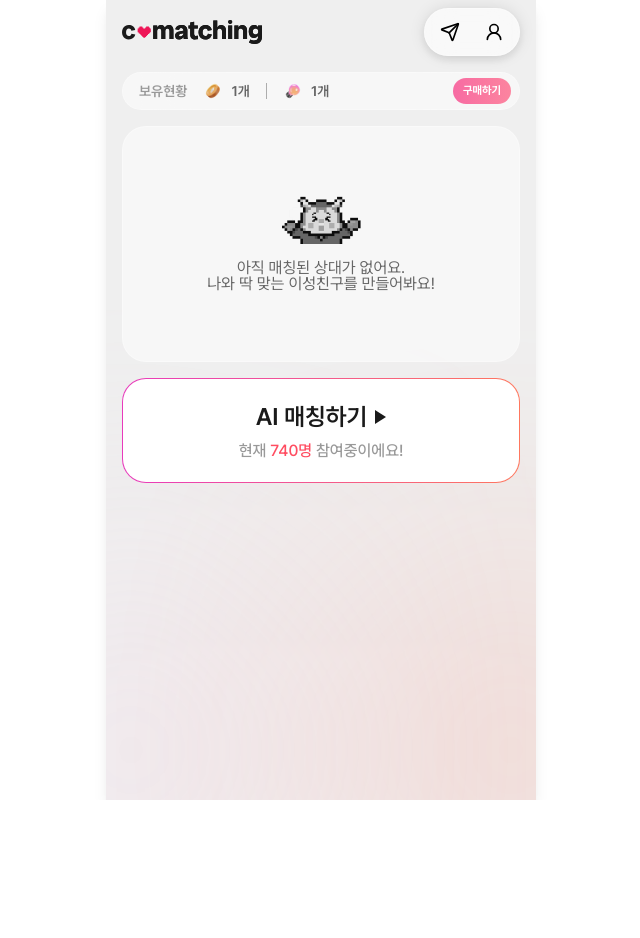
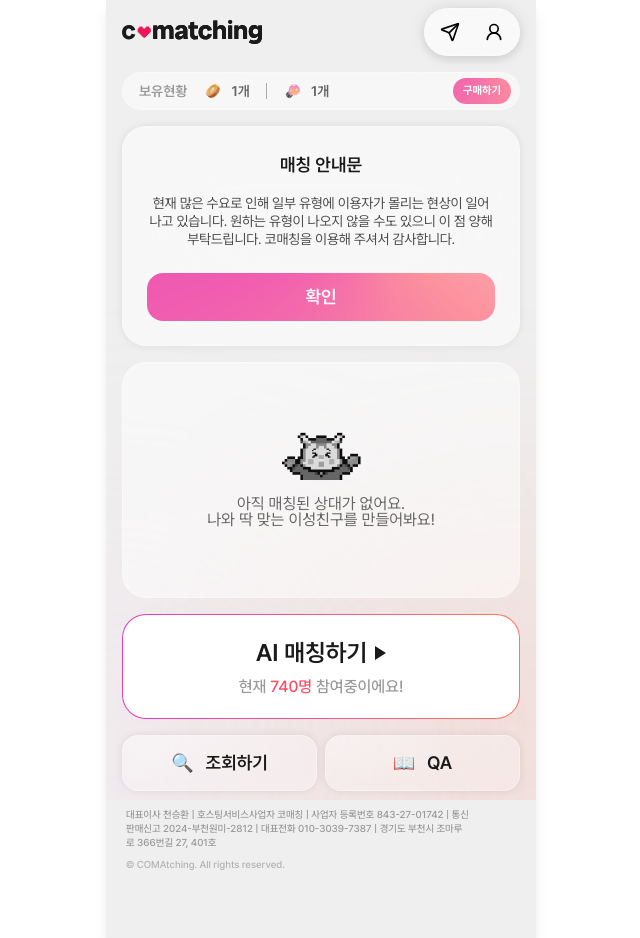
Before and after one commit to COMAtching/COMAtching5_FE, a Next.js app: page /main in a window 1280 px wide. Shown: the whole page, without its empty margins (319-959 px from the left). Before the commit the page ends 800 px from the top, so only its background shows below. Built offline with nearby package versions, Linux system fonts and the light colour scheme.

Commit message:
feat: 메인 버튼 및 공지 컴포넌트 생성

```diff
--- a/app/globals.css
+++ b/app/globals.css
@@ -125,22 +125,14 @@
   }
 }
 
-/* ============================
-   Shared bg-pink-conic utility
-   ============================ */
-
 @layer utilities {
-  .bg-pink-conic {
-    background: linear-gradient(90deg, #F76BA3 0%, #FA78A0 49.85%, #FC849F 99.69%);
-  }
-
-  .bg-pink-gradient {
-    background:
-      linear-gradient(
-        288.98deg,
-        rgba(255, 98, 95, 0.051694) 19.94%,
-        rgba(232, 58, 188, 0.15) 105.37%
-      ),
-      rgba(255, 255, 255, 0.2);
+  .bg-milky-pink {
+    background: conic-gradient(
+      from -36.07deg at 64.06% -102.34%,
+      #e83abc 0deg,
+      rgba(255, 119, 94, 0.1) 0.04deg,
+      rgba(255, 77, 97, 0.6) 169.2deg,
+      #e83abc 360deg
+    );
   }
 }
--- a/app/main/_components/FooterButtonList.tsx
+++ b/app/main/_components/FooterButtonList.tsx
@@ -25,11 +25,39 @@ const MatchingButton = () => {
 };
 
 const SearchMyListButton = () => {
-  return <button type="button">Search My List</button>;
+  return (
+    <button
+      type="button"
+      style={{
+        background:
+          "radial-gradient(100% 99.65% at 0% -4.11%, rgba(255, 255, 255, 0.5) 0%, rgba(255, 255, 255, 0.3) 100%)",
+      }}
+      className="flex h-[56px] flex-1 items-center justify-center rounded-[16px] border-[1.5px] border-white/30 shadow-[0_0_8px_rgba(0,0,0,0.08)] backdrop-blur-[50px]"
+    >
+      <div className="flex items-center gap-3">
+        <span className="typo-18-600 text-color-gray-700">🔍</span>
+        <span className="typo-18-600 text-color-gray-900">조회하기</span>
+      </div>
+    </button>
+  );
 };
 
 const GuideBookButton = () => {
-  return <button type="button">Guide Book</button>;
+  return (
+    <button
+      type="button"
+      style={{
+        background:
+          "radial-gradient(100% 99.65% at 0% -4.11%, rgba(255, 255, 255, 0.5) 0%, rgba(255, 255, 255, 0.3) 100%)",
+      }}
+      className="flex h-[56px] flex-1 items-center justify-center rounded-[16px] border-[1.5px] border-white/30 shadow-[0_0_8px_rgba(0,0,0,0.08)] backdrop-blur-[50px]"
+    >
+      <div className="flex items-center gap-3">
+        <span className="typo-18-600 text-color-gray-700">📖</span>
+        <span className="typo-18-600 text-color-gray-900">QA</span>
+      </div>
+    </button>
+  );
 };
 
 export { MatchingButton, SearchMyListButton, GuideBookButton };
--- a/app/main/_components/MyCoinSection.tsx
+++ b/app/main/_components/MyCoinSection.tsx
@@ -24,7 +24,7 @@ const MyCoinSection = () => {
         />
         <span className="typo-14-600 text-color-text-caption1">1개</span>
       </div>
-      <button className="bg-pink-conic typo-11-700 h-[26px] w-[58px] rounded-full text-white">
+      <button className="bg-milky-pink typo-11-700 h-[26px] w-[58px] rounded-full text-white">
         구매하기
       </button>
     </section>
--- /dev/null
+++ b/app/main/_components/NoticeSection.tsx
@@ -0,0 +1,41 @@
+import React from "react";
+import Button from "@/components/ui/Button";
+
+interface NoticeSectionProps {
+  title?: string;
+  detail?: string;
+  onClose?: () => void;
+}
+
+const NoticeSection = ({
+  title = "매칭 안내문",
+  detail = "현재 많은 수요로 인해 일부 유형에 이용자가 몰리는 현상이 일어나고 있습니다. 원하는 유형이 나오지 않을 수도 있으니 이 점 양해 부탁드립니다. 코매칭을 이용해 주셔서 감사합니다.",
+  onClose,
+}: NoticeSectionProps) => {
+  return (
+    <section className="flex w-full flex-col items-center justify-center gap-6 rounded-[24px] border border-white/30 bg-white/50 p-6 shadow-[0_0_8px_rgba(0,0,0,0.08)] backdrop-blur-[50px]">
+      <div className="flex w-full flex-col items-center gap-4">
+        <h3 className="typo-18-600 text-color-gray-900 flex items-center">
+          {title}
+        </h3>
+        <p className="typo-14-400 text-color-gray-700 text-center leading-[130%] tracking-[-0.02em] whitespace-pre-wrap">
+          {detail}
+        </p>
+      </div>
+
+      <Button
+        style={{
+          background:
+            "conic-gradient(from -36.07deg at 64.06% -102.34%, #E83ABC 0deg, rgba(255, 119, 94, 0.1) 0.04deg, rgba(255, 77, 97, 0.6) 169.2deg, #E83ABC 360deg)",
+        }}
+        className="typo-18-600 border-none text-white"
+        shadow={true}
+        onClick={onClose}
+      >
+        확인
+      </Button>
+    </section>
+  );
+};
+
+export default NoticeSection;
--- a/app/main/_components/ScreenMainPage.tsx
+++ b/app/main/_components/ScreenMainPage.tsx
@@ -1,16 +1,45 @@
-import React from "react";
+"use client";
+import React, { useState } from "react";
 import MainHeader from "./MainHeader";
 import MyCoinSection from "./MyCoinSection";
 import NoContactSection from "./NoContactSection";
-import { MatchingButton } from "./FooterButtonList";
+import {
+  GuideBookButton,
+  MatchingButton,
+  SearchMyListButton,
+} from "./FooterButtonList";
+
+import BusinessInfo from "@/components/common/BusinessInfo";
+import NoticeSection from "./NoticeSection";
 
 const ScreenMainPage = () => {
+  const [isNoticeVisible, setIsNoticeVisible] = useState(true);
+
+  // 실제 서비스 시에는 서버에서 받아온 데이터(notice)가 있는지 여부에 따라 렌더링을 결정할 수 있습니다.
+  const noticeData = {
+    title: "매칭 안내문",
+    detail:
+      "현재 많은 수요로 인해 일부 유형에 이용자가 몰리는 현상이 일어나고 있습니다. 원하는 유형이 나오지 않을 수도 있으니 이 점 양해 부탁드립니다. 코매칭을 이용해 주셔서 감사합니다.",
+  };
+
   return (
-    <section className="flex flex-col items-center gap-4 px-4">
+    <section className="flex min-h-dvh flex-col items-center gap-4 px-4 pb-4">
       <MainHeader />
       <MyCoinSection />
+      {isNoticeVisible && noticeData && (
+        <NoticeSection
+          title={noticeData.title}
+          detail={noticeData.detail}
+          onClose={() => setIsNoticeVisible(false)}
+        />
+      )}
       <NoContactSection />
       <MatchingButton />
+      <div className="flex w-full gap-2">
+        <SearchMyListButton />
+        <GuideBookButton />
+      </div>
+      <BusinessInfo />
     </section>
   );
 };
--- /dev/null
+++ b/components/common/BusinessInfo.tsx
@@ -0,0 +1,18 @@
+import React from "react";
+
+const BusinessInfo = () => {
+  return (
+    <footer className="mt-auto mb-[6.2vh] flex w-full flex-col items-start px-1 text-start">
+      <p className="typo-10-500 text-color-gray-400 w-[345px] leading-[140%]">
+        대표이사 천승환 | 호스팅서비스사업자 코매칭 | 사업자 등록번호
+        843-27-01742 | 통신판매신고 2024-부천원미-2812 | 대표전화 010-3039-7387
+        | 경기도 부천시 조마루로 366번길 27, 401호
+      </p>
+      <p className="typo-10-500 text-color-gray-300 mt-2">
+        © COMAtching. All rights reserved.
+      </p>
+    </footer>
+  );
+};
+
+export default BusinessInfo;
```
